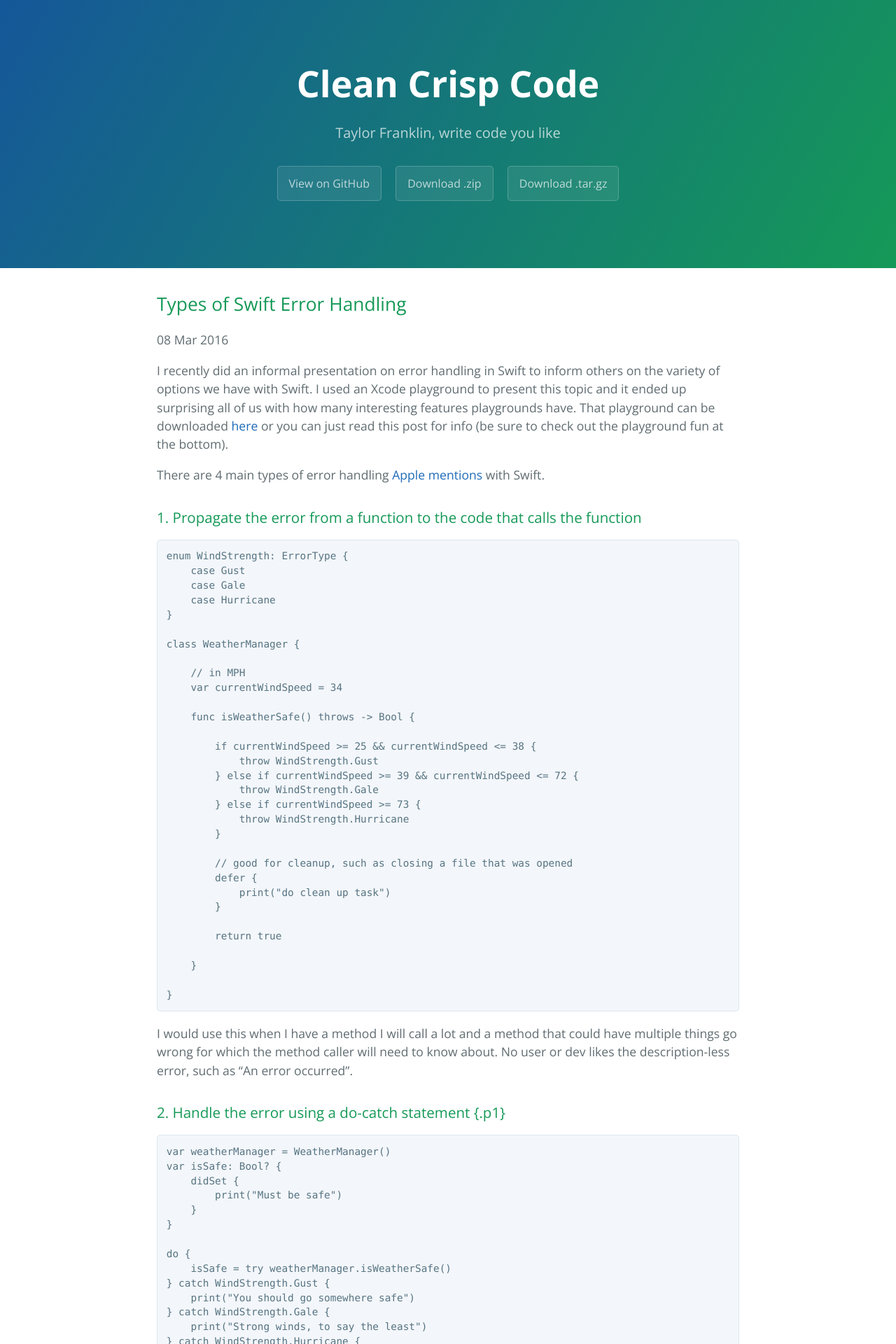
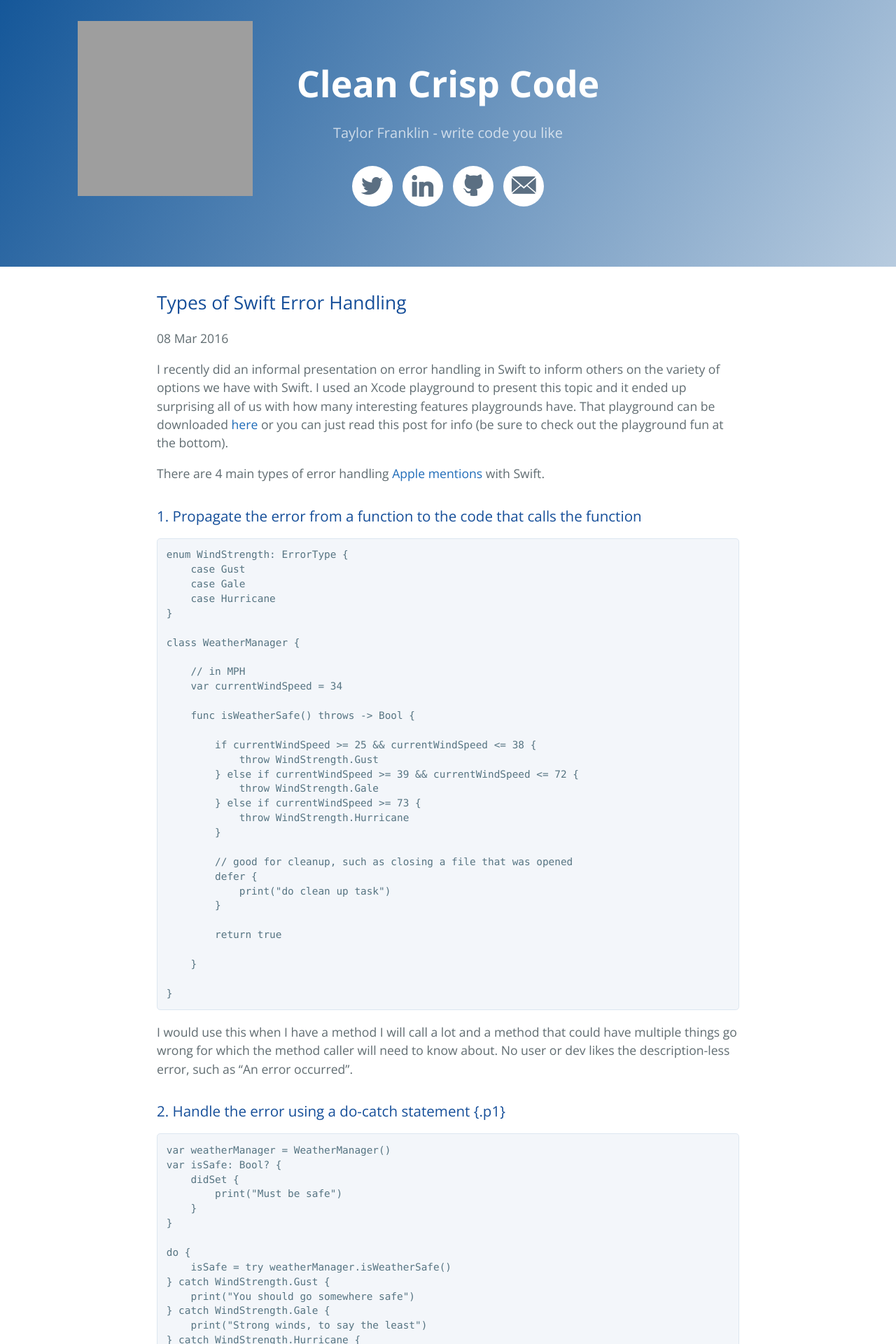
Before and after one commit to tfrank64/taylorfranklin.github.io, a Jekyll site: the page built from _posts/2016-03-08-types-swift-error-handling.md, in a window 1280 px wide. Shown: the top 1920 px of the page at 70% size. Built offline with Jekyll 4.4.1, drawn with Linux system fonts in a browser that asks for light colours; Markdown is read by kramdown in place of the engine named in the settings; grey boxes are pictures that could not be loaded.

Commit message:
lots of updated to the look of the website

```diff
--- a/_config.yml
+++ b/_config.yml
@@ -1,12 +1,12 @@
 # url: http://taylorfranklin.me/
 name: Clean Crisp Code
-tagline: Taylor Franklin, write code you like
+tagline: Taylor Franklin - write code you like
 paginate:     1
 
 # Site settings
 title: Clean Crisp Code
 tag_text: Clean Crisp Code
-description: Taylor Franklin, write code you like
+description: Taylor Franklin - write code you like
 url: "http://127.0.0.1:4000"
 baseurl: ""
 
--- a/_includes/page-footer.html
+++ b/_includes/page-footer.html
@@ -1,4 +1,4 @@
 <footer class="site-footer">
-  <span class="site-footer-owner"><a href="{{ site.url }}">{{ site.title }}</a> is maintained by <a href="{{ site.author.url }}">{{ site.author.name }}</a>.</span>
+  <span class="site-footer-owner"><a href="{{ site.url }}">{{ site.title }}</a> is maintained by <a href="{{ site.author.url }}about">{{ site.author.name }}</a>.</span>
   <span class="site-footer-credits">This page was generated by <a href="https://pages.github.com">GitHub Pages</a> using the <a href="https://github.com/pietromenna/jekyll-cayman-theme">Cayman theme</a> by <a href="http://github.com/jasonlong">Jason Long</a>.</span>
 </footer>
--- a/_includes/page-header.html
+++ b/_includes/page-header.html
@@ -1,7 +1,17 @@
 <section class="page-header">
+  <div class="logo">
+  	<img src="http://localhost:4000/images/whitegreytransparent.png">
+  </div>
   <h1 class="project-name">{{ site.title }}</h1>
   <h2 class="project-tagline">{{ site.tagline }}</h2>
-  <a href="#" class="btn">View on GitHub</a>
+<!--   <a href="#" class="btn">View on GitHub</a>
   <a href="#" class="btn">Download .zip</a>
-  <a href="#" class="btn">Download .tar.gz</a>
+  <a href="#" class="btn">Download .tar.gz</a> -->
+
+	<ul class="soc">
+	    <li><a class="soc-twitter" href="https://twitter.com/tfrank64" target="_blank"></a></li>
+	    <li><a class="soc-linkedin" href="https://www.linkedin.com/in/taylorfranklin" target="_blank"></a></li>
+	    <li><a class="soc-github" href="https://github.com/tfrank64/" target="_blank"></a></li>
+	    <li><a class="soc-email1 soc-icon-last" href="mailto:tlf09a@acu.edu"></a></li>
+	</ul>
 </section>
--- a/_posts/2016-03-08-types-swift-error-handling.md
+++ b/_posts/2016-03-08-types-swift-error-handling.md
@@ -153,10 +153,10 @@ do {
 }</pre>
 
 <p class="p1">
-  <span class="s1">For additional reading and an exhaustive explanation of why Swift error handling is the way it is, go to <a href="https://github.com/apple/swift/blob/master/docs/ErrorHandlingRationale.rst"><span class="s2">Swift Error Handling Rationale</span></a></span>
+  <span class="s1">For additional reading and an exhaustive explanation of why Swift error handling is the way it is, go to <a href="https://github.com/apple/swift/blob/master/docs/ErrorHandlingRationale.rst" target="_blank"><span class="s2">Swift Error Handling Rationale</span></a></span>
 </p>
 
-### Wrap Up {.p1}
+### Wrap Up
 
 For many iOS tasks, I can get by with just optional unwrapping, but sometimes you need a little something more that explains errors more effectively, such as a do-catch statement. This is especially true when you are writing a framework with a lot of network calls. I hope this post was a good overview and that Swift error handling is not something you need to shy away from, but rather a great tool for developers and your user experience.
 
--- a/css/cayman.css
+++ b/css/cayman.css
@@ -53,7 +53,10 @@ a {
   color: #fff;
   text-align: center;
   background-color: #159957;
-  background-image: linear-gradient(120deg, #155799, #159957); }
+  background-image: linear-gradient(120deg, #155799, #B7CBDF);
+/*url(../images/headerkeyboard.png);*/
+
+}
   @media screen and (min-width: 64em) {
     .page-header {
       padding: 5rem 6rem; } }
@@ -120,7 +123,7 @@ a {
     margin-top: 2rem;
     margin-bottom: 1rem;
     font-weight: normal;
-    color: #159957; }
+    color: rgb(21,78,153); }
   .main-content p {
     margin-bottom: 1em; }
   .main-content code {
@@ -239,3 +242,121 @@ a {
 
 .site-footer-credits {
   color: #819198; }
+
+
+  /* My custom CSS */
+  .logo {
+    width: 0px;
+    height: 0px;
+  }
+
+  @media only screen and (max-width: 1026px) {
+    .logo {
+        display: none;
+    }
+}
+
+  .logo img {
+    width: 250px;
+    height: 250px;
+    margin: -50px 0 0 15px;
+
+/*    width: 650px;
+    height: 650px;
+    margin: -240px 0 0 -240px;
+  overflow:hidden; on .page-header
+    */
+}
+
+@font-face {
+    font-family: 'si';
+    src: url('socicon-1.3/socicon.eot');
+    src: url('socicon-1.3/socicon.eot?#iefix') format('embedded-opentype'),
+         url('socicon-1.3/socicon.woff') format('woff'),
+         url('socicon-1.3/socicon.ttf') format('truetype'),
+         url('socicon-1.3/socicon.svg#icomoonregular') format('svg');
+    font-weight: normal;
+    font-style: normal;
+
+}
+
+@media screen and (-webkit-min-device-pixel-ratio:0) {
+    @font-face {
+        font-family:si;
+        src: url(socicon-1.3/socicon.svg) format(svg);
+    }
+}
+
+.soc {
+    overflow:hidden;
+    margin:0; padding:0;
+    list-style:none;
+}
+
+.soc li {
+    display:inline-block;
+    *display:inline;
+    zoom:1;
+}
+
+.soc li a {
+    font-family:si!important;
+    font-style:normal;
+    font-weight:400;
+    -webkit-font-smoothing:antialiased;
+    -moz-osx-font-smoothing:grayscale;
+    -webkit-box-sizing:border-box;
+    -moz-box-sizing:border-box;
+    -ms-box-sizing:border-box;
+    -o-box-sizing:border-box;
+    box-sizing:border-box;
+
+    -o-transition:.1s;
+    -ms-transition:.1s;
+    -moz-transition:.1s;
+    -webkit-transition:.1s;
+    transition:.1s;
+    -webkit-transition-property: transform;
+    transition-property: transform;
+    -webkit-transform: translateZ(0);
+    transform: translateZ(0);
+
+    overflow:hidden;
+    text-decoration:none;
+    text-align:center;
+    display:block;
+    position: relative;
+    z-index: 1;
+    width: 58px;
+    height: 58px;
+    line-height: 58px;
+    font-size: 31px;
+    -webkit-border-radius: 50px;
+    -moz-border-radius: 50px;
+    border-radius: 50px;
+    margin-right: 10px;
+    color: #5B6F82;
+    background-color: #ffffff;
+}
+
+.soc a:hover {
+    z-index: 2;
+    background-color:#ebebeb !important;
+}
+
+.soc-icon-last{
+    margin:0 !important;
+}
+
+.soc-twitter:before {
+    content:'a';
+}
+.soc-linkedin:before {
+    content:'j';
+}
+.soc-github:before {
+    content:'Q';
+}
+.soc-email1:before {
+    content:'<';
+}
```
Also changed, not shown: about.md (+48 -28 lines), css/socicon-1.3/socicon.svg (added), css/socicon-1.3/socicon.ttf (added), css/socicon-1.3/socicon.woff (added), images/headerearphone.png (added), images/headerheadshot.png (added), images/headerkeyboard.png (added), images/whitegreytransparent.png (added), 1 other file.
